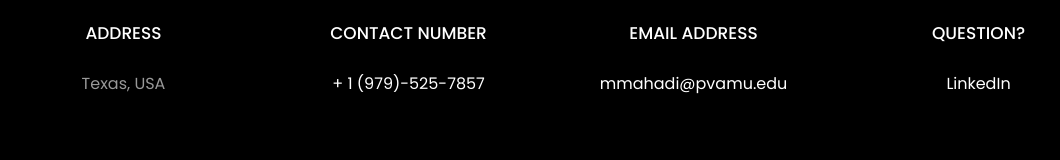
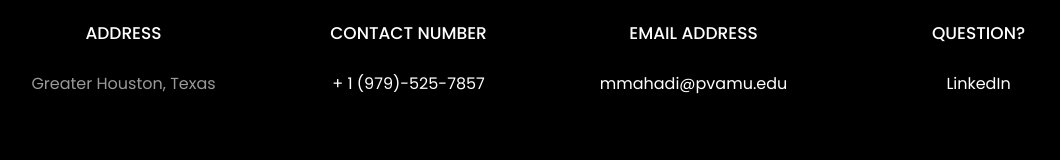
Before and after one commit to mahinkhan21/mahinkhan21.github.io, a plain HTML site: page index.html in a window 1280 px wide. Shown: the part 4602-4762 px from the top of the page, without its empty margins (89-1149 px from the left). Drawn offline with Linux system fonts and the light colour scheme; animation ran at ten frames a second; files whose address does not match are found by name.

Commit message:
Update index.html

```diff
--- a/index.html
+++ b/index.html
@@ -494,7 +494,7 @@
           			<span class="icon-map-signs"></span>
           		</div>
           		<h3 class="mb-4">Address</h3>
-	            <p>Texas, USA</p>
+	            <p>Greater Houston, Texas</p>
 	          </div>
           </div>
           <div class="col-md-6 col-lg-3 d-flex ftco-animate">
```
